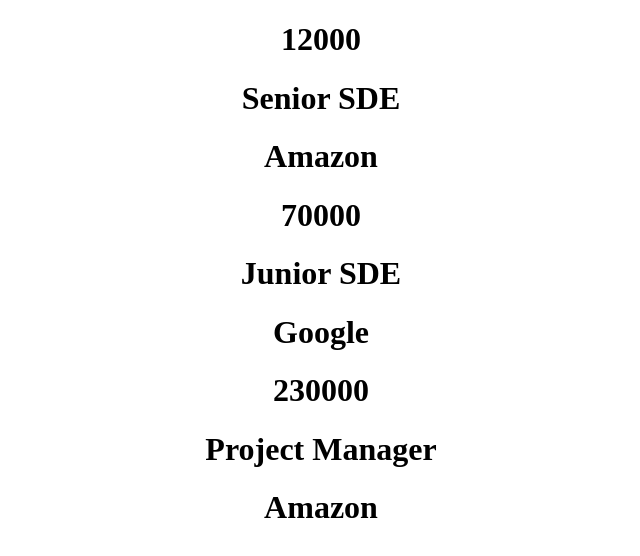
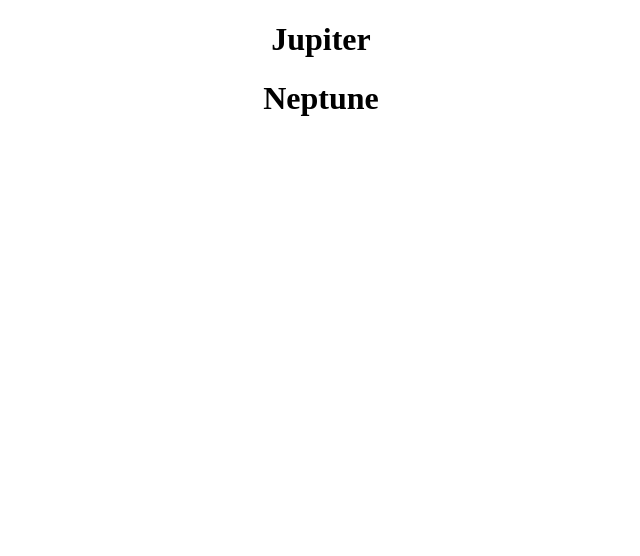
Before and after one commit to conrtv/react-tutorial-pedro, a React (Create React App) app: page / in a window 1280 px wide. Shown: the top 556 px of the page, without its empty margins (319-959 px from the left). Built offline with nearby package versions, Linux system fonts and the light colour scheme.

Commit message:
planets array map assignment

```diff
--- a/src/App.js
+++ b/src/App.js
@@ -1,24 +1,22 @@
 import './App.css';
 
+
 function App() {
+  const planets = [
+    { name: "Mars", isGasPlanet : false },
+    { name: "Earth", isGasPlanet : false },
+    { name: "Jupiter", isGasPlanet : true },
+    { name: "Venus", isGasPlanet : false },
+    { name: "Neptune", isGasPlanet : true },
+  ];
+
+
   return (
-    <div className="App">
-    <Job salary = {12000} position = "Senior SDE" company = "Amazon" />
-    <Job salary = {70000} position = "Junior SDE" company = "Google" />
-    <Job salary = {230000} position = "Project Manager" company = "Amazon" />
-    </div>
+  <div className="App">
+    {planets.map((planet, key) => planet.isGasPlanet && <h1> {planet.name} </h1>
+    )}
+  </div>
   );
 }
 
 export default App;
-
-
-const Job = (props) => {
-  return (
-  <div>
-    <h1>{props.salary}</h1>
-    <h1>{props.position}</h1>
-    <h1>{props.company}</h1>
-  </div>
-  );
-};
```
